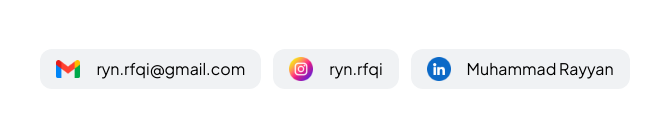
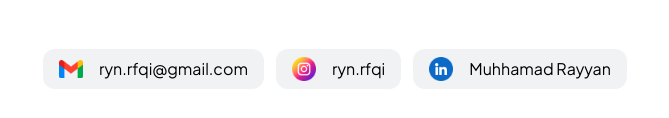
Before and after one commit to 24Rayyan/Portofolio, a plain HTML site: page index.html in a window 1280 px wide. Shown: the part 1566-1684 px from the top of the page, 303-972 px from the left. Drawn offline with nearby package versions, Linux system fonts and the light colour scheme.

Commit message:
Update index.html

```diff
--- a/index.html
+++ b/index.html
@@ -234,7 +234,7 @@
         </a>
         <a href="https://www.linkedin.com/in/Rayyannnn/" target="_blank" class="flex h-auto min-h-8 py-2 shrink-0 items-center justify-center gap-x-2 rounded-xl pl-4 pr-4 bg-[#f0f2f4] hover:bg-[#e0e2e4] transition-colors">
             <img src="Asset/linkedin.png" alt="LinkedIn" class="w-6 h-6" />
-            <span class="ml-2 text-sm sm:text-base">Muhammad Rayyan</span>
+            <span class="ml-2 text-sm sm:text-base">Muhhamad Rayyan</span>
         </a>
       </div>
       </div>
```
